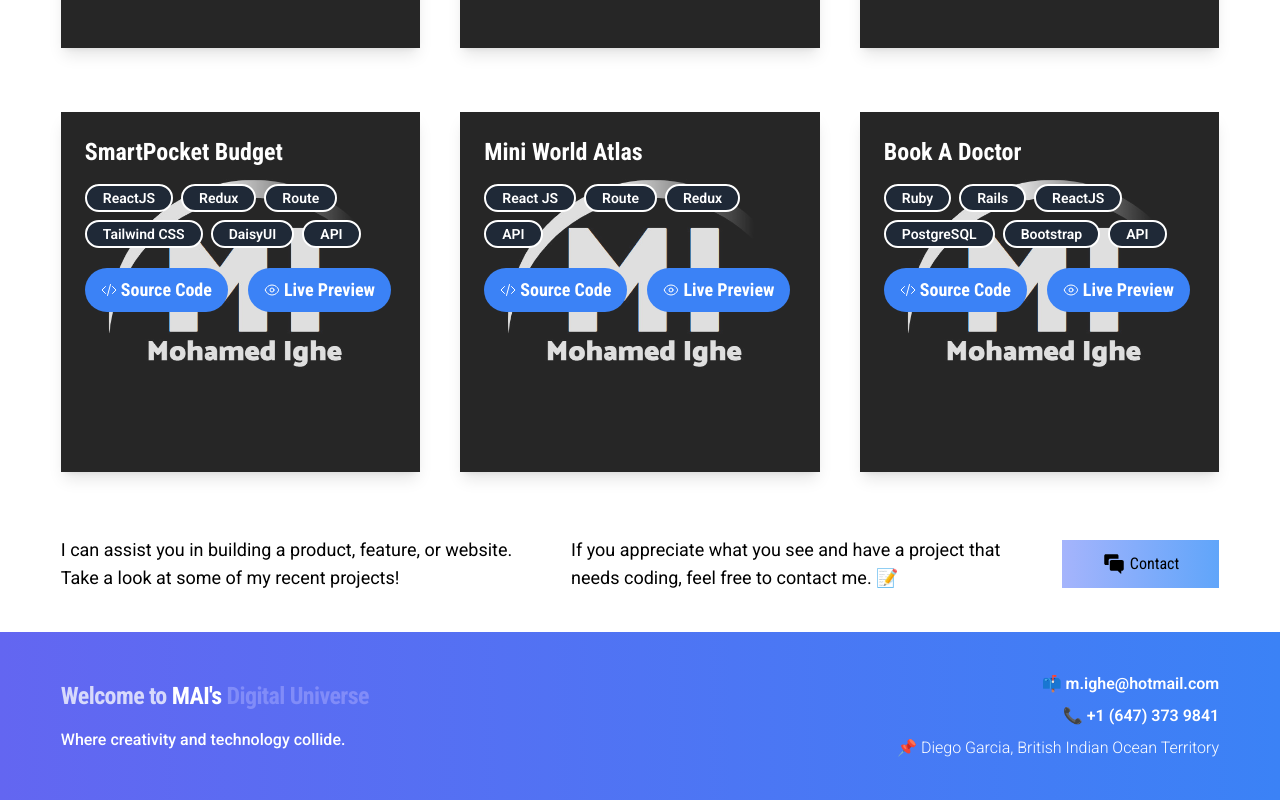
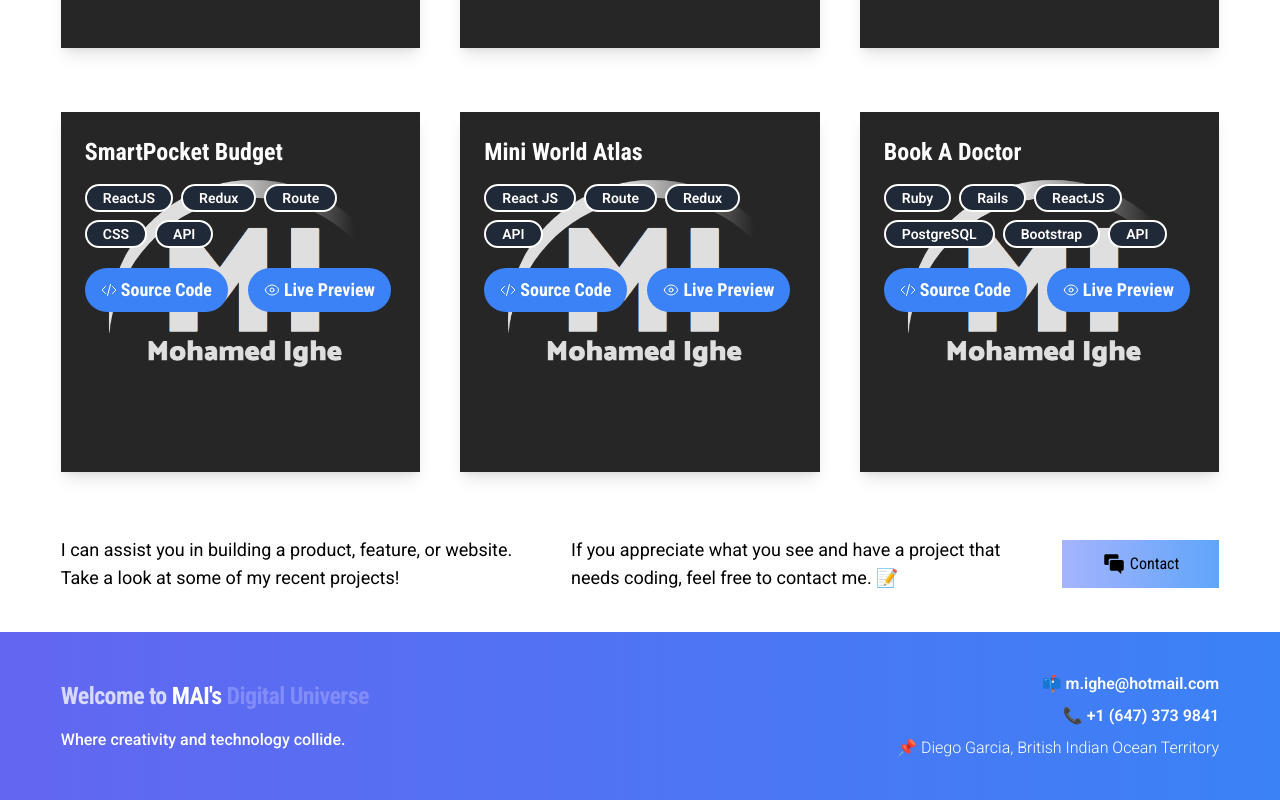
Before and after one commit to katarighe/my-portfolio-website, a React (Vite) app: page /my-projects in a window 1280 px wide. Shown: the part 1340-2140 px from the top of the page. Built offline with nearby package versions, Linux system fonts and the light colour scheme.

Commit message:
Make minor changes

```diff
--- a/src/pages/Home.jsx
+++ b/src/pages/Home.jsx
@@ -53,7 +53,7 @@ function Home() {
       image: project1,
       details:
         "A mobile web application that allows users to check a list of metrics (numeric values) retrieved from a selected API. The API that was selected is called REST countries, where you can get information about countries via a RESTful API.",
-      techStack: "React JS, Route, Redux, API",
+      techStack: "ReactJS, Route, Redux, API",
       live: "https://benevolent-crostata-5c4bea.netlify.app/",
       source: "https://github.com/katarighe/capstone-metrics-webapp",
     },
--- a/src/pages/MyProjects.jsx
+++ b/src/pages/MyProjects.jsx
@@ -37,7 +37,7 @@ function MyProjects() {
       image: project1,
       details:
         "A budget app named SmartPocket Budget keeps track of all your expenses associated with categories.",
-      techStack: "ReactJS, Redux, Route, Tailwind CSS, DaisyUI, API",
+      techStack: "ReactJS, Redux, Route, CSS, API",
       live: "https://moyen-budget.onrender.com/",
       source: "https://github.com/katarighe/budget-app",
     },
```
